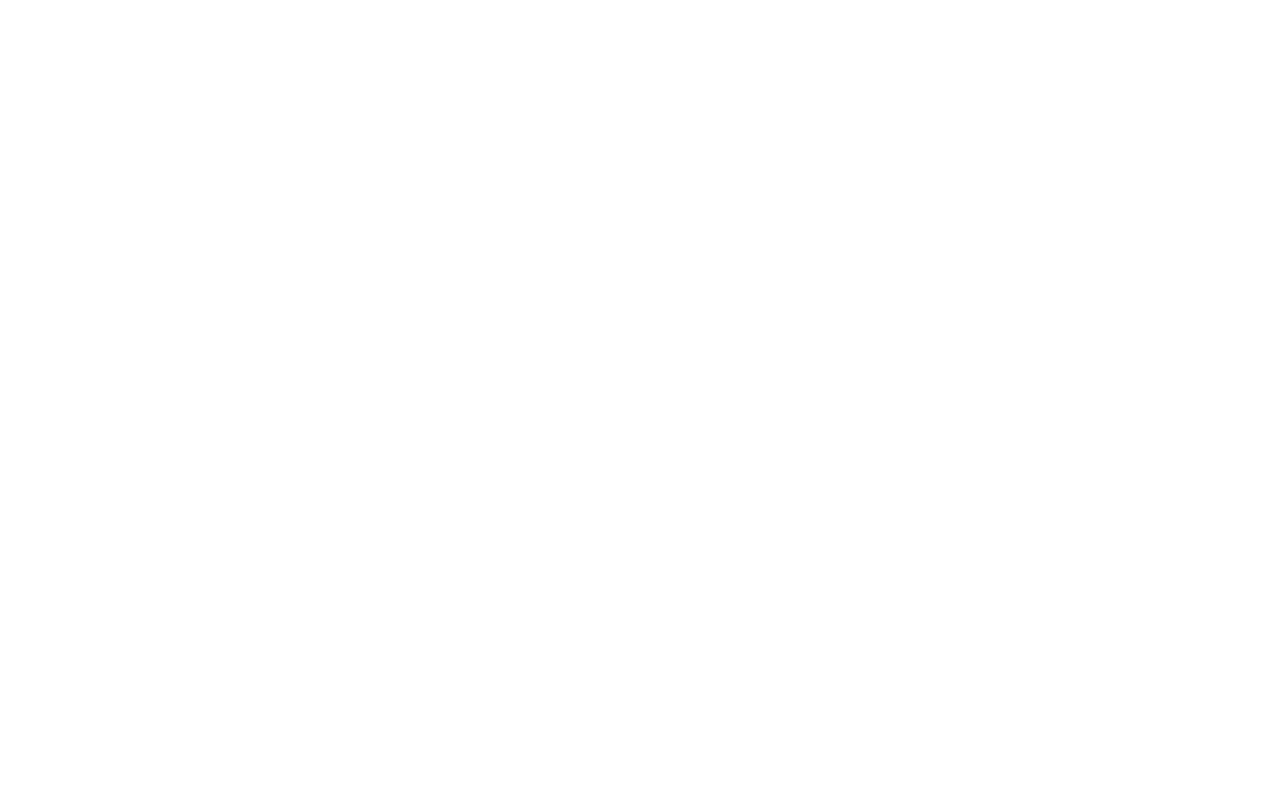
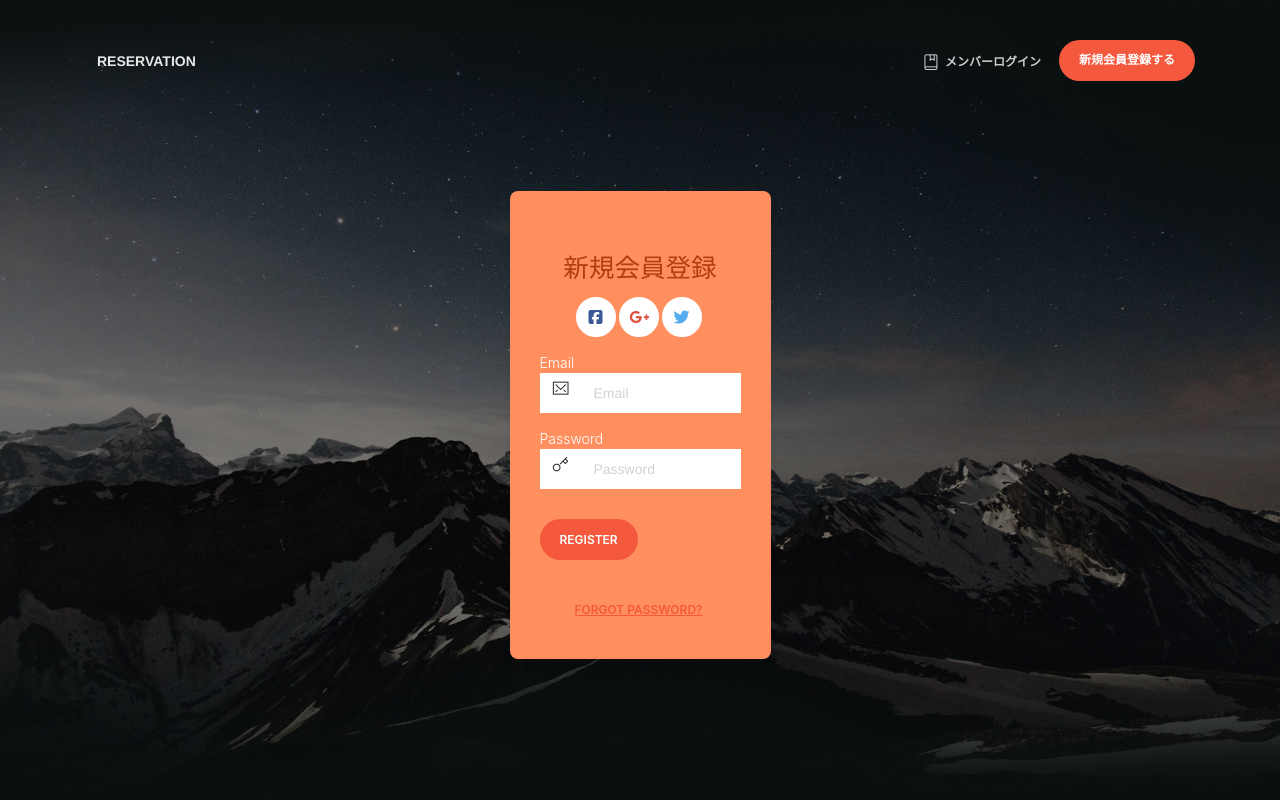
Before and after one commit to nakamuuu-prog/udemy-reservation-app, an Angular app: page /registar in a window 1280 px wide. Before the commit this address led to /. Built offline with nearby package versions, Linux system fonts and the light colour scheme.

Commit message:
フロントエンド作成

```diff
--- a/src/app/app-routing.module.ts
+++ b/src/app/app-routing.module.ts
@@ -1,6 +1,7 @@
 import { NgModule } from '@angular/core';
 import { RouterModule, Routes } from '@angular/router';
 import { ProductModule } from './product/product.module';
+import { AuthModule } from './auth/auth.module';
 
 const routes: Routes = [
   // TOPページに遷移すると真っ白なので、productsのページにリダイレクトされるようにする
@@ -10,7 +11,7 @@
 @NgModule({
   // Productの各コンポーネントをインポートしていたが、ProductModuleとして1つにまとめたものをインポートする
   // そうすることでProductModule内で定義されたコンポーネントやルーティングが正常に動作するようになる
-  imports: [RouterModule.forRoot(routes), ProductModule],
+  imports: [RouterModule.forRoot(routes), ProductModule, AuthModule],
   exports: [RouterModule],
 })
 export class AppRoutingModule {}
--- /dev/null
+++ b/src/app/auth/login/login.component.html
@@ -0,0 +1,78 @@
+<div class="wrapper">
+  <div
+    class="page-header"
+    style="background-image: url('./assets/img/login-image.jpg')"
+  >
+    <div class="filter"></div>
+    <div class="container">
+      <div class="row">
+        <div class="col-lg-3 col-sm-6 me-auto ms-auto">
+          <div class="card card-register">
+            <h3 class="title">ログイン</h3>
+            <div class="social-line text-center">
+              <a
+                href="#pablo"
+                class="btn btn-neutral btn-facebook btn-just-icon"
+              >
+                <i class="fa fa-facebook-square"></i>
+              </a>
+              <a href="#pablo" class="btn btn-neutral btn-google btn-just-icon">
+                <i class="fa fa-google-plus"></i>
+              </a>
+              <a
+                href="#pablo"
+                class="btn btn-neutral btn-twitter btn-just-icon"
+              >
+                <i class="fa fa-twitter"></i>
+              </a>
+            </div>
+            <form class="register-form">
+              <label>Email</label>
+              <div
+                class="input-group form-group-no-border"
+                [ngClass]="{ 'input-group-focus': focus === true }"
+              >
+                <div class="input-group-prepend">
+                  <span class="input-group-text">
+                    <i class="nc-icon nc-email-85"></i>
+                  </span>
+                </div>
+
+                <input
+                  type="text"
+                  class="form-control"
+                  placeholder="Email"
+                  (focus)="focus = true"
+                  (blur)="focus = false"
+                />
+              </div>
+
+              <label>Password</label>
+              <div
+                class="input-group form-group-no-border"
+                [ngClass]="{ 'input-group-focus': focus1 === true }"
+              >
+                <div class="input-group-prepend">
+                  <span class="input-group-text">
+                    <i class="nc-icon nc-key-25"></i>
+                  </span>
+                </div>
+                <input
+                  type="text"
+                  class="form-control"
+                  placeholder="Password"
+                  (focus)="focus1 = true"
+                  (blur)="focus1 = false"
+                />
+              </div>
+              <button class="btn btn-danger btn-block btn-round">Login</button>
+            </form>
+            <div class="forgot">
+              <a href="#" class="btn btn-link btn-danger">Forgot password?</a>
+            </div>
+          </div>
+        </div>
+      </div>
+    </div>
+  </div>
+</div>
--- /dev/null
+++ b/src/app/auth/login/login.component.ts
@@ -0,0 +1,12 @@
+import { Component } from '@angular/core';
+
+@Component({
+  selector: 'app-login',
+  templateUrl: './login.component.html',
+  styleUrl: './login.component.scss',
+})
+export class LoginComponent {
+  test: Date = new Date();
+  focus: any;
+  focus1: any;
+}
--- /dev/null
+++ b/src/app/auth/registar/registar.component.html
@@ -0,0 +1,80 @@
+<div class="wrapper">
+  <div
+    class="page-header"
+    style="background-image: url('./assets/img/login-image.jpg')"
+  >
+    <div class="filter"></div>
+    <div class="container">
+      <div class="row">
+        <div class="col-lg-3 col-sm-6 me-auto ms-auto">
+          <div class="card card-register">
+            <h3 class="title">新規会員登録</h3>
+            <div class="social-line text-center">
+              <a
+                href="#pablo"
+                class="btn btn-neutral btn-facebook btn-just-icon"
+              >
+                <i class="fa fa-facebook-square"></i>
+              </a>
+              <a href="#pablo" class="btn btn-neutral btn-google btn-just-icon">
+                <i class="fa fa-google-plus"></i>
+              </a>
+              <a
+                href="#pablo"
+                class="btn btn-neutral btn-twitter btn-just-icon"
+              >
+                <i class="fa fa-twitter"></i>
+              </a>
+            </div>
+            <form class="register-form">
+              <label>Email</label>
+              <div
+                class="input-group form-group-no-border"
+                [ngClass]="{ 'input-group-focus': focus === true }"
+              >
+                <div class="input-group-prepend">
+                  <span class="input-group-text">
+                    <i class="nc-icon nc-email-85"></i>
+                  </span>
+                </div>
+
+                <input
+                  type="text"
+                  class="form-control"
+                  placeholder="Email"
+                  (focus)="focus = true"
+                  (blur)="focus = false"
+                />
+              </div>
+
+              <label>Password</label>
+              <div
+                class="input-group form-group-no-border"
+                [ngClass]="{ 'input-group-focus': focus1 === true }"
+              >
+                <div class="input-group-prepend">
+                  <span class="input-group-text">
+                    <i class="nc-icon nc-key-25"></i>
+                  </span>
+                </div>
+                <input
+                  type="text"
+                  class="form-control"
+                  placeholder="Password"
+                  (focus)="focus1 = true"
+                  (blur)="focus1 = false"
+                />
+              </div>
+              <button class="btn btn-danger btn-block btn-round">
+                Register
+              </button>
+            </form>
+            <div class="forgot">
+              <a href="#" class="btn btn-link btn-danger">Forgot password?</a>
+            </div>
+          </div>
+        </div>
+      </div>
+    </div>
+  </div>
+</div>
--- /dev/null
+++ b/src/app/auth/registar/registar.component.ts
@@ -0,0 +1,12 @@
+import { Component } from '@angular/core';
+
+@Component({
+  selector: 'app-registar',
+  templateUrl: './registar.component.html',
+  styleUrl: './registar.component.scss',
+})
+export class RegistarComponent {
+  test: Date = new Date();
+  focus: any;
+  focus1: any;
+}
--- /dev/null
+++ b/src/app/auth/shared/auth.service.ts
@@ -0,0 +1,16 @@
+import { Injectable } from '@angular/core';
+import { HttpClient } from '@angular/common/http';
+import { Observable } from 'rxjs';
+
+@Injectable()
+export class AuthService {
+  constructor(private http: HttpClient) {}
+
+  getProducts(): Observable<any> {
+    return this.http.get('/api/v1/products');
+  }
+
+  getProductById(productId: string): Observable<any> {
+    return this.http.get(`/api/v1/products/${productId}`);
+  }
+}
--- a/src/app/common/navbar/navbar.component.html
+++ b/src/app/common/navbar/navbar.component.html
@@ -4,7 +4,7 @@
 >
   <div class="container">
     <div class="navbar-translate">
-      <a class="navbar-brand" href="/">Reservation</a>
+      <a class="navbar-brand" [routerLink]="['/']">Reservation</a>
       <button
         class="navbar-toggler navbar-burger"
         type="button"
@@ -26,18 +26,12 @@
       <!-- REFE: https://getbootstrap.jp/docs/5.3/layout -->
       <ul class="navbar-nav ms-auto">
         <li class="nav-item">
-          <a
-            href="http://pk2-angular.creative-tim.com/documentation/tutorial"
-            class="nav-link"
-            target="_blank"
+          <a [routerLink]="['/login']" class="nav-link"
             ><i class="nc-icon nc-book-bookmark"></i> メンバーログイン</a
           >
         </li>
-        <li class="nav-item" *ngIf="isHome()">
-          <a
-            href="https://www.creative-tim.com/product/paper-kit-2-pro-angular?ref=pk2-angular-free-local"
-            target="_blank"
-            class="btn btn-danger btn-round"
+        <li class="nav-item">
+          <a [routerLink]="['/registar']" class="btn btn-danger btn-round"
             >新規会員登録する</a
           >
         </li>
--- a/src/index.html
+++ b/src/index.html
@@ -1,11 +1,15 @@
-<!doctype html>
+<!DOCTYPE html>
 <html lang="en">
   <head>
-  <meta charset="utf-8">
+    <meta charset="utf-8" />
     <title>ReservationApp</title>
-  <base href="/">
-  <meta name="viewport" content="width=device-width, initial-scale=1">
-  <link rel="icon" type="image/x-icon" href="favicon.ico">
+    <base href="/" />
+    <meta name="viewport" content="width=device-width, initial-scale=1" />
+    <link rel="icon" type="image/x-icon" href="favicon.ico" />
+    <link
+      href="https://maxcdn.bootstrapcdn.com/font-awesome/latest/css/font-awesome.min.css"
+      rel="stylesheet"
+    />
   </head>
   <body>
     <app-root></app-root>
```
Also changed, not shown: src/app/auth/auth.module.ts (added, +19 -0 lines), src/app/auth/login/login.component.scss (added), src/app/auth/registar/registar.component.scss (added). Lines whose indentation alone changed are shown as unchanged.
